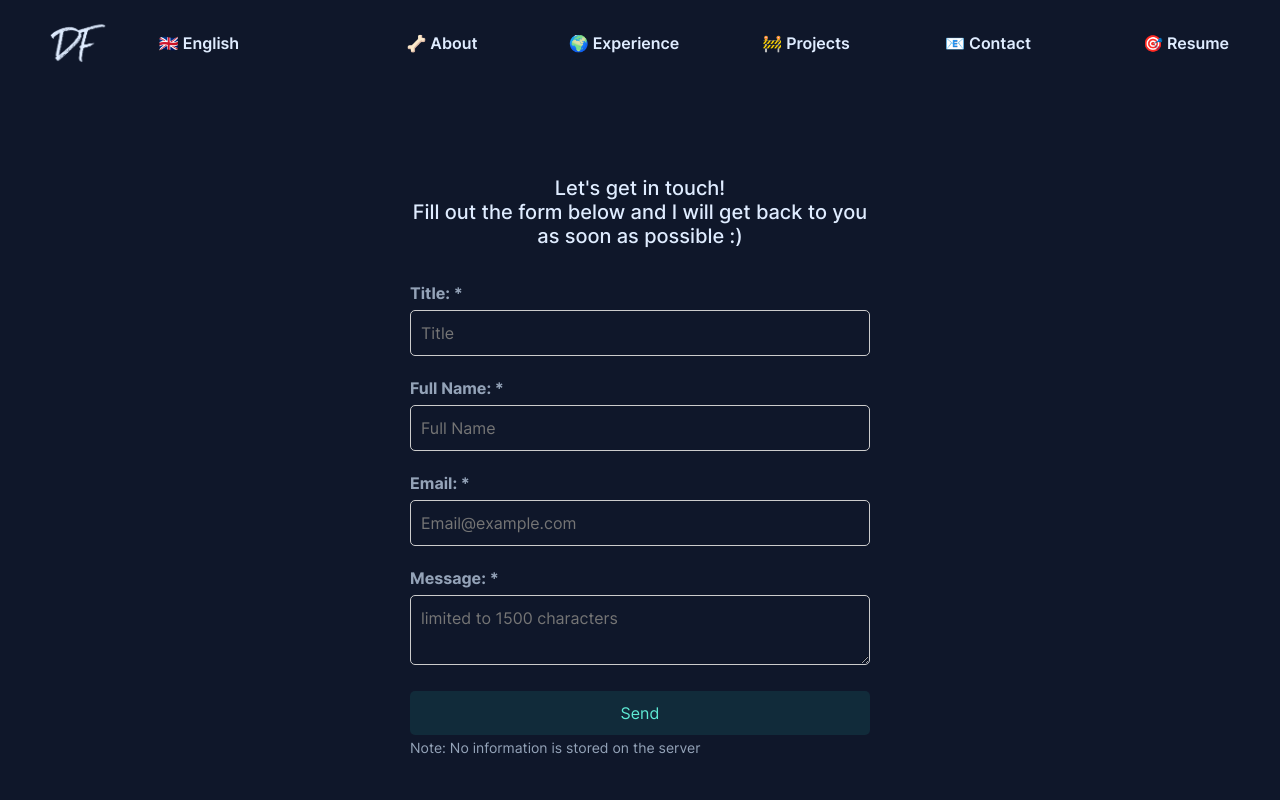
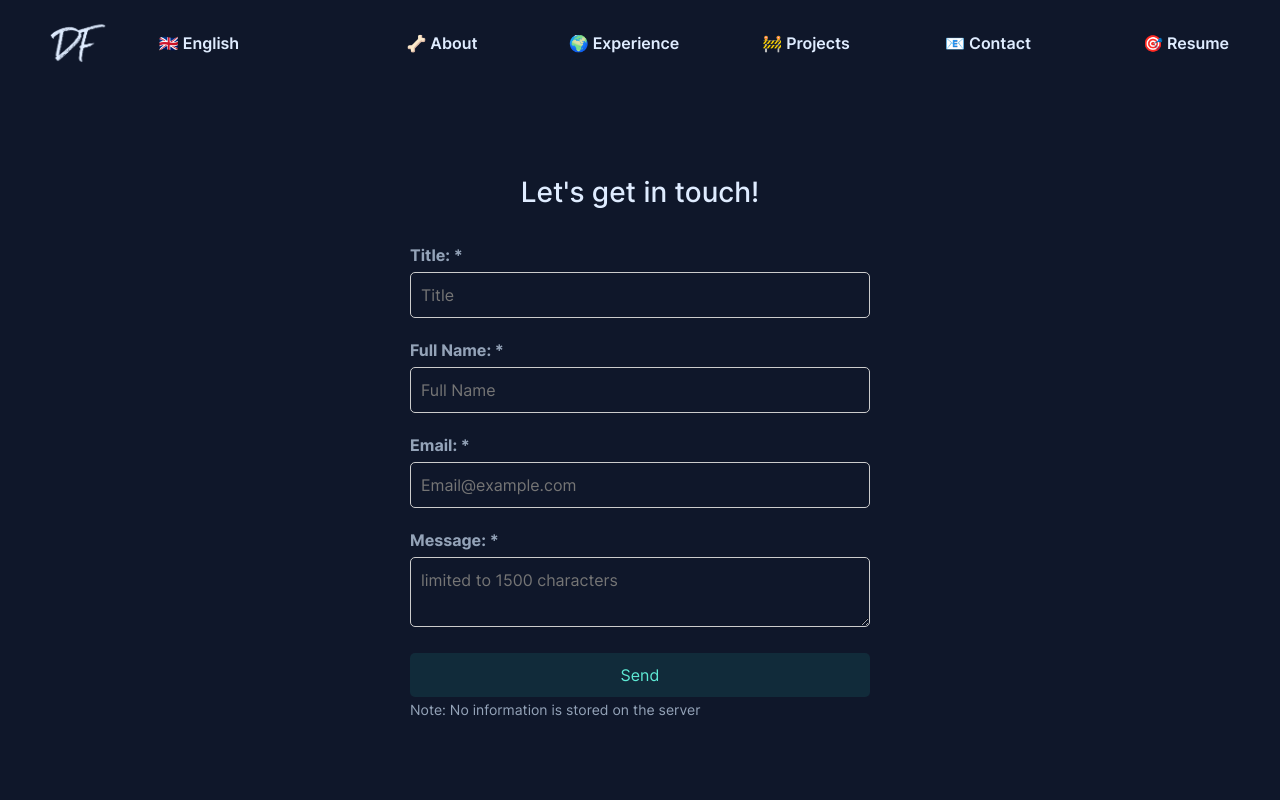
Before and after one commit to francois-71/portfolio, a React (Create React App) app in the folder eportfolio/: page /contact in a window 1280 px wide. Shown: the top 800 px of the page. Built offline with nearby package versions, Linux system fonts and the light colour scheme.

Commit message:
new update

```diff
--- a/eportfolio/src/components/Header/Header.js
+++ b/eportfolio/src/components/Header/Header.js
@@ -45,7 +45,6 @@ const Header = (props) => {
         className="navbar-brand"
       >
         <Logo logo="/assets/media/images/francois-dion-logo.png" />
-        {/* Replace the above line with the correct path and component for your logo */}
       </Link>
       <Link
         className="header-element nav-item nav-link mx-3 text-white"
--- a/eportfolio/src/i18n/index.js
+++ b/eportfolio/src/i18n/index.js
@@ -1,7 +1,7 @@
 import i18n from "i18next";
 import { initReactI18next } from "react-i18next";
-import translationsInEng from '../locales/en/translation.json';
-import translationsInFrench from '../locales/fr/translation.json';
+import translationsInEng from './locales/en/translation.json';
+import translationsInFrench from './locales/fr/translation.json';
 
 
 // the translations
--- a/eportfolio/src/locales/en/translation.json
+++ b/eportfolio/src/i18n/locales/en/translation.json
@@ -1,5 +1,5 @@
 {
-    "Position" : "Full-Stack Engineer",
+    "Position" : "Full Stack Engineer",
     "Small-Presentation" : "Graduated from ISEP in 2023 with a Master's degree in Software Engineering, my areas of expertise are web and software development. I am always looking for new challenges and opportunities.",
     "Lets-Talk" : "Let's connect !",
     "Skills" : "Skills",
@@ -96,7 +96,7 @@
     "Tinder-Autoclicker-With-Facial-Eye-Recognition-And-Pixel-Analysis": "Tinder Autoclicker with facial, eye recognition and pixel analysis",
     "Mr-Jack-Pocket-Game-Development": "Mr. Jack Pocket Game Development",
     "Title-contact-page-1": "Let's get in touch!",
-    "Title-contact-page-2": "Fill out the form below and I will get back to you as soon as possible :)",
+    "Title-contact-page-2": "",
     "Title": "Title",
     "Title-placeholder": "Title",
     "Full-Name-placeholder": "Full Name",
--- a/eportfolio/src/locales/fr/translation.json
+++ b/eportfolio/src/i18n/locales/fr/translation.json
@@ -1,5 +1,5 @@
 {
-    "Position" : "Ingénieur Full-Stack",
+    "Position" : "Ingénieur Full Stack",
     "Small-Presentation" : "Diplômé de l'ISEP en 2023 d'un Master en génie logiciel, mes domaines d'expertise sont le développement web et logiciel. Je suis toujours à la recherche de nouvelles opportunités.",
     "Lets-Talk" : "Échangeons !",
     "Skills" : "Compétences",
@@ -96,7 +96,7 @@
     "Tinder-Autoclicker-With-Facial-Eye-Recognition-And-Pixel-Analysis": "Autoclicker Tinder avec reconnaissance faciale, oculaire et analyse de pixel",
     "Mr-Jack-Pocket-Game-Development": "Développement du jeu de société Mr. Jack Pocket",
     "Title-contact-page-1": "Échangeons !",
-    "Title-contact-page-2":"Remplissez le formulaire ci-dessous et je reviendrai vers vous au plus vite :)",
+    "Title-contact-page-2":"",
     "Title": "Titre",
     "Title-placeholder": "Titre",
     "Full-Name-placeholder": "Prénom & Nom",
--- a/eportfolio/src/pages/Contact/Contact.js
+++ b/eportfolio/src/pages/Contact/Contact.js
@@ -50,7 +50,7 @@ function ContactMe() {
   const validateForm = () => {
     const newErrors = {};
 
-    // sanitize input
+    // sanitize input, not useful on client side
     const sanitizer = DOMPurify.sanitize;
     sanitizedFormData.name = sanitizer(formData.name);
     sanitizedFormData.email = sanitizer(formData.email);
@@ -145,9 +145,9 @@ function ContactMe() {
         </div>
       ) : (
         <form onSubmit={handleSubmit} className="form">
-          <h5 className="form-title">
+          <h3 className="form-title">
             {t("Title-contact-page-1")} <br></br> {t("Title-contact-page-2")}
-          </h5>
+          </h3>
 
           <div className="form-group">
             <label htmlFor="title" className="label">
--- a/eportfolio/src/pages/Contact/contact.css
+++ b/eportfolio/src/pages/Contact/contact.css
@@ -19,6 +19,11 @@
   font-weight: bold;
   color: var(--p-color-cv);
   padding-bottom: 5px;
+}
+.form-title{
+  color: var(--h1-color-cv) !important;
+  text-align: center;
+  padding-bottom: 25px;
 }
 
 .input,
```
